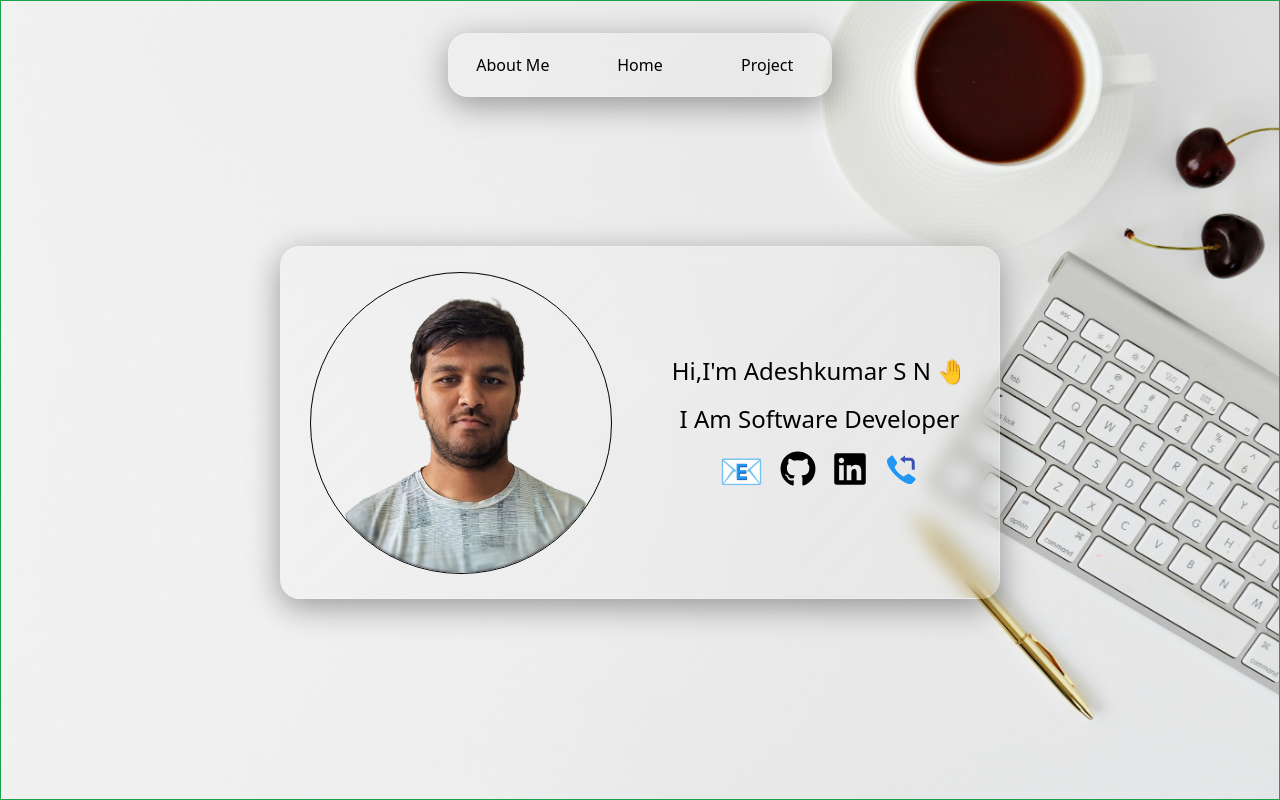
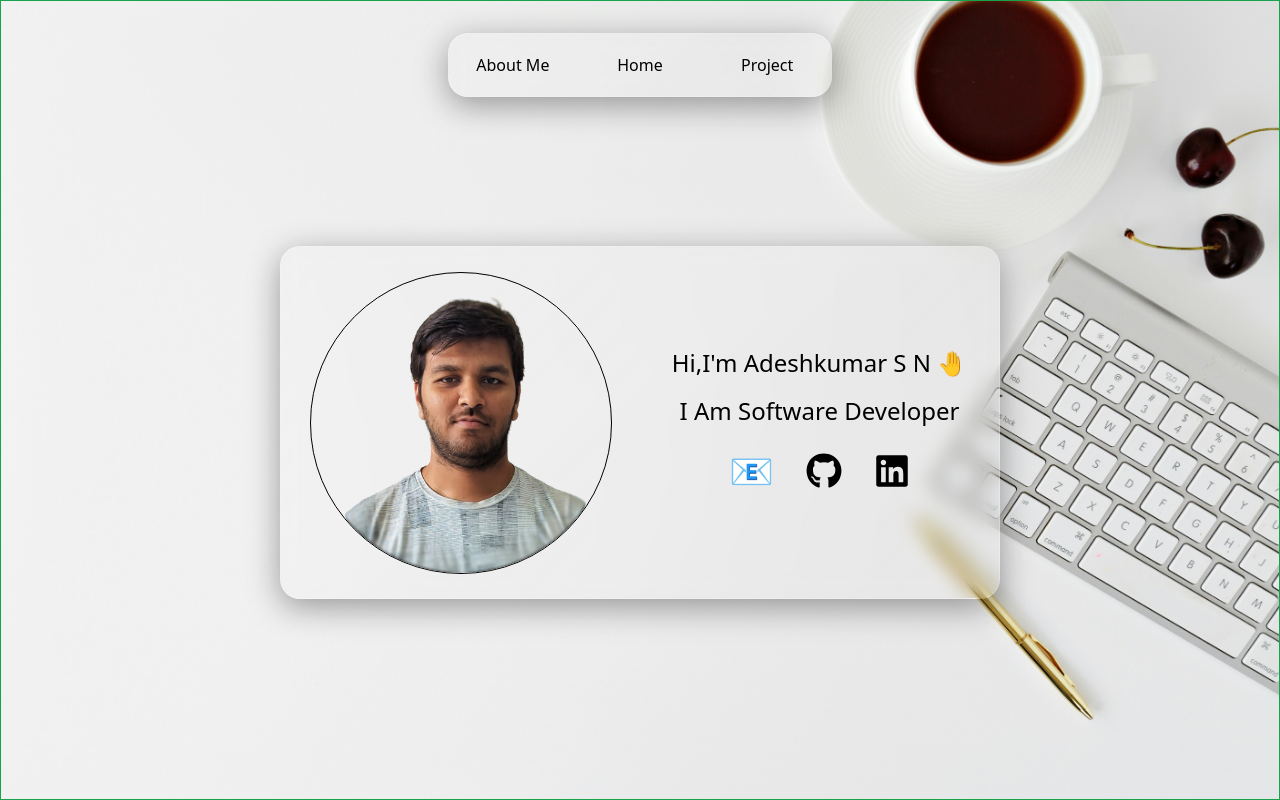
Before and after one commit to Rohitadesh/myportfolio, a Next.js app: page / in a window 1280 px wide. Built offline with nearby package versions, Linux system fonts and the light colour scheme.

Commit message:
data commit

```diff
--- a/src/pages/index.js
+++ b/src/pages/index.js
@@ -10,6 +10,7 @@ import { FcCallback } from "react-icons/fc";
 import AOS from 'aos';
 import { useEffect } from "react";
 import 'aos/dist/aos.css';
+import Link from "next/link"
 export default function Home() {
   useEffect(()=>{
 
@@ -42,19 +43,25 @@ export default function Home() {
           </h1>
 
           <div className="flex flex-row  justify-center item-center gap-4">
-            <h1 className="lg:text-4xl  max-[640px]:text-2xl  hover:animate-bounce">
-              📧
+            <h1  className="p-2">
+
+              <a href="mailto:adeshnagalikar2000@gmail.com" className="lg:text-4xl  max-[640px]:text-2xl  hover:animate-bounce sm:max-lg:text-3xl">
+                  📧
+              </a>
 
             </h1>
-            <h1 className="text-4xl hover:animate-bounce  max-[640px]:text-2xl ">
+            <h1 className="p-2 flex flex-col justify-center items-center" >
+
+            <Link href="https://github.com/Rohitadesh" className="text-4xl hover:animate-bounce  max-[640px]:text-2xl ">
               <FaGithub />
+              </Link>
             </h1>
-            <h1 className="lg:text-4xl hover:animate-bounce  max-[640px]:text-2xl ">
+            <h1 className="p-2  flex flex-col justify-center items-center">
+            <Link href="https://www.linkedin.com/in/adeshkumar-nagalikar-b145b3219/" className="lg:text-4xl hover:animate-bounce  max-[640px]:text-2xl  sm:max-lg:text-3xl ">
               <FaLinkedin />
+            </Link>
             </h1>
-            <h1 className="lg:text-4xl hover:animate-bounce  max-[640px]:text-2xl" >
-              <FcCallback />
-            </h1>
+
 
 
           </div>
```
